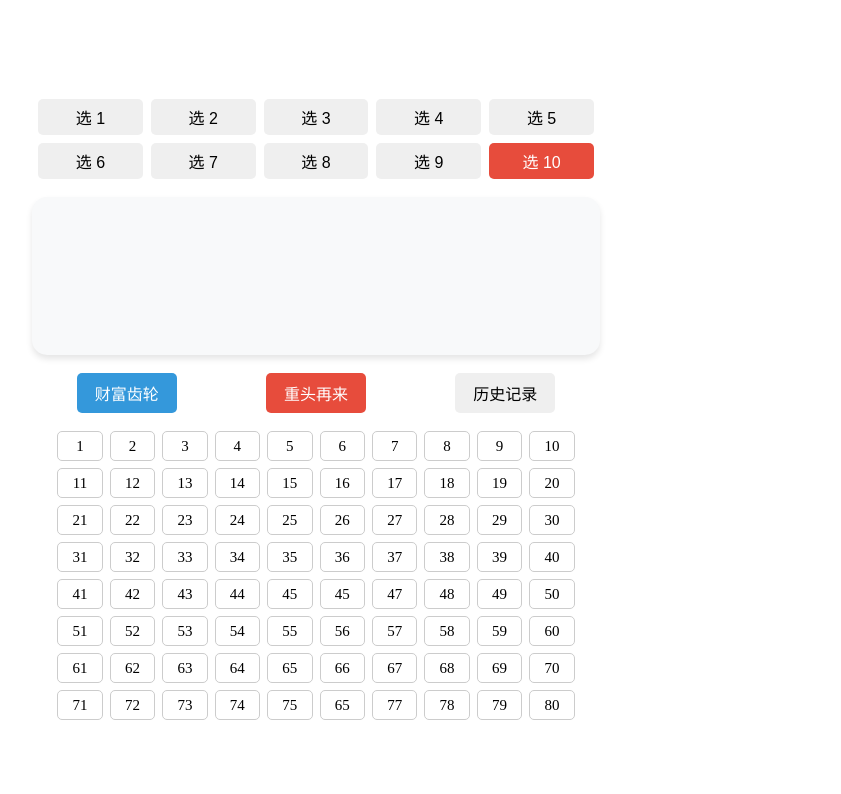
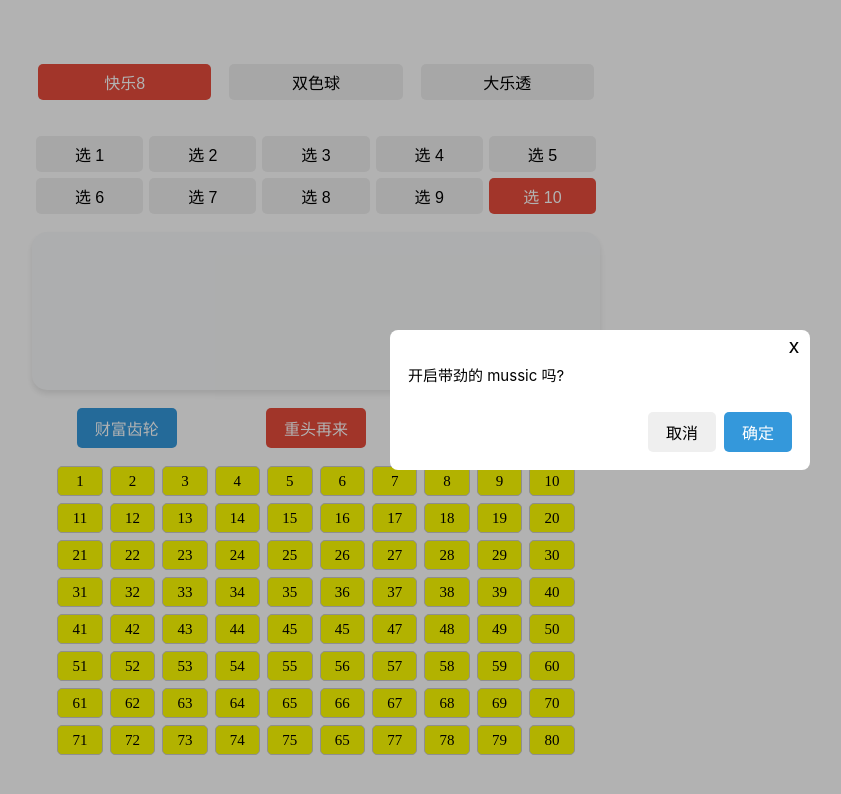
Before and after one commit to xu-kang229/wealth-password, a Vue app: page / in a window 1280 px wide. Shown: the top 794 px of the page, without its empty margins (40-881 px from the left). Built offline with nearby package versions, Linux system fonts and the light colour scheme.

Commit message:
增加音乐

```diff
--- a/src/App.vue
+++ b/src/App.vue
@@ -20,7 +20,9 @@ import { RouterLink, RouterView } from 'vue-router'
   <RouterView />
 </template>
 
-<style scoped>
+<style>
+@import './index.css';
+
 header {
   line-height: 1.5;
   max-height: 100vh;
--- a/src/components/Confirm.vue
+++ b/src/components/Confirm.vue
@@ -1,11 +1,119 @@
 <template>
-  <div class="confirm">
-
+  <div class="confirm" v-if="visible" @click.self="emit('close')">
+    <div class="dialog">
+      <div class="X-box" @click="emit('close')">
+        <div class="close-button">x</div>
+      </div>
+      <div class="content">
+        <slot></slot>
+      </div>
+      <div class="operation">
+        <button style="margin-right: 8px ;" @click="emit('close')">取消</button>
+        <button class="action-blue" @click="confirm">确定</button>
+      </div>
+    </div>
   </div>
 </template>
 
 <script setup>
+import { ref } from 'vue'
+const emit = defineEmits(['close', 'confirm'])
+
+const { visible } = defineProps({
+  visible: {
+    type: Boolean,
+    default: false
+  }
+})
+
+function confirm() {
+  emit('confirm')
+}
+
+
 </script>
 
 <style scoped>
+.confirm {
+  width: 100%;
+  height: 100%;
+  position: fixed;
+  top: 0;
+  bottom: 0;
+  left: 0;
+  right: 0;
+  background-color: rgba(0, 0, 0, 0.3);
+  z-index: 999;
+  color: black;
+}
+
+.confirm .dialog {
+  position: absolute;
+  top: 50%;
+  left: 50%;
+  transform: translate(-50%, -50%);
+  background-color: white;
+  width: 58%;
+  max-width: 420px;
+  padding: 18px;
+  border-radius: 8px;
+}
+
+.confirm .dialog .content {
+  padding: 16px 0;
+  /* padding: 8px 0 16px 0; */
+}
+
+.confirm .dialog .operation {
+  padding-top: 8px;
+  display: flex;
+  justify-content: end;
+}
+
+.confirm .dialog .X-box {
+  position: relative;
+}
+
+.confirm .dialog .X-box .close-button {
+  position: absolute;
+  top: -10px;
+  right: -10px;
+  width: 16px;
+  height: 16px;
+  font-size: 20px;
+  display: flex;
+  justify-content: center;
+  align-items: center;
+  cursor: pointer;
+}
+
+
+/* button {
+  margin: 0 8px;
+  padding: 8px 18px;
+  border: none;
+  border-radius: 5px;
+  font-size: 16px;
+  cursor: pointer;
+  transition: background-color 0.3s ease;
+}
+
+button:hover {
+  opacity: 0.8;
+  color: #aaa;
+}
+
+button:disabled {
+  opacity: 0.5;
+  cursor: not-allowed;
+}
+.action-blue {
+  background-color: #3498db;
+  color: white;
+}
+
+.action-red {
+  background-color: #e74c3c;
+  color: white;
+} */
 </style>
--- a/src/components/Happy8.vue
+++ b/src/components/Happy8.vue
@@ -51,10 +51,23 @@
       </div>
     </div>
   </div>
+
+  <Confirm :visible="confirmVisible" @close="confirmVisible = false" @confirm="confirm">
+    <span>开启带劲的 mussic 吗?</span>
+  </Confirm>
+
+  <!-- <audio ref="musicAudio" src="../assets/双手插兜.mp3" autoplay loop></audio> -->
+  <audio ref="musicAudio">
+    <source src="../assets/双手插兜.mp3" type="audio/mpeg">
+    Your browser does not support the audio element.
+  </audio>
 </template>
 
 <script setup>
 import { ref, computed, onMounted } from 'vue'
+import Confirm from '../components/Confirm.vue'
+
+const musicAudio = ref()
 
 const num = ref([
   "1", "2", "3", "4", "5", "6", "7", "8", "9", "10",
@@ -73,6 +86,7 @@ const selectedList = ref([])
 const isRolling = ref(false)
 const historyList = ref(JSON.parse(localStorage.getItem('historyList')) || [])
 const historyVisible = ref(false)
+const confirmVisible = ref(true)
 
 onMounted(() => {
   reset()
@@ -95,7 +109,7 @@ function callBack(type) {
   console.log('type', array.length, type);
 
   if (array.length !== type) {
-    callBack(type)
+    return callBack(type)
   }
 
   return array
@@ -106,17 +120,8 @@ function roll() {
 
   isRolling.value = true;
   currentStudent.value = null;
-  // 播放选择开始音效
-  // const startSound = new Audio('https://www.soundjay.com/button/beep-07.wav');
-  // startSound.play();
 
   setTimeout(() => {
-    // let array = []
-    // for (let i = 0; i < type.value; i++) {
-    //   const randomIndex = Math.floor(Math.random() * num.value.length);
-
-    //   array.push(num.value[randomIndex])
-    // }
     let array = callBack(type.value)
     array.sort(function(a, b) {
         return a - b; // 升序排序
@@ -156,6 +161,12 @@ function showHistory() {
 }
 function closeDialog() {
   historyVisible.value = false
+}
+
+// 播放音乐
+function confirm() {
+  musicAudio.value.play();
+  confirmVisible.value = false
 }
 </script>
 
@@ -339,17 +350,18 @@ button:disabled {
   line-height: 30px;
   border: 1px solid #ccc;
   border-radius: 5px;
+  background-color: rgb(255, 255, 0);
 }
 
 .selected {
-  background-color: rgba(255, 255, 0, 0.6);
+  background-color: rgba(231, 76, 60, 0.9);
 }
 
 .type {
-  padding: 18px 6px;
+  padding: 18px 4px;
   display: flex;
   flex-wrap: wrap;
-  gap: 8px;
+  gap: 6px;
 }
 
 .type button {
--- /dev/null
+++ b/src/index.css
@@ -0,0 +1,55 @@
+button {
+  padding: 8px 18px;
+  border: none;
+  border-radius: 5px;
+  font-size: 16px;
+  cursor: pointer;
+  transition: background-color 0.3s ease;
+}
+
+button:hover {
+  opacity: 0.8;
+  color: #aaa;
+}
+
+button:disabled {
+  opacity: 0.5;
+  cursor: not-allowed;
+}
+.action-blue {
+  background-color: #3498db;
+  color: white;
+}
+
+.action-red {
+  background-color: #e74c3c;
+  color: white;
+}
+
+        button {
+            padding: 8px 18px;
+            border: none;
+            border-radius: 5px;
+            font-size: 16px;
+            cursor: pointer;
+            transition: background-color 0.3s ease;
+        }
+
+        button:hover {
+            opacity: 0.8;
+        }
+
+        button:disabled {
+            opacity: 0.5;
+            cursor: not-allowed;
+        }
+
+        .action-blue {
+            background-color: #3498db;
+            color: white;
+        }
+
+        .action-red {
+            background-color: #e74c3c;
+            color: white;
+        }
--- a/src/views/HomeView.vue
+++ b/src/views/HomeView.vue
@@ -1,9 +1,47 @@
 <template>
   <main>
-    <Happy8 />
+    <div class="type">
+      <button v-for="item in typeList" :key="item" :class="type === item ? 'action-red' : '' "
+          @click="typeHandle(item)">
+          {{ item }}
+      </button>
+    </div>
+    <Happy8 v-if="type === '快乐8'" />
   </main>
 </template>
 
 <script setup>
+import { ref } from 'vue'
 import Happy8 from '../components/Happy8.vue'
+
+const typeList = ref(['快乐8', '双色球', '大乐透'])
+const type = ref('快乐8')
+
+function typeHandle(value) {
+  type.value = value
+}
 </script>
+
+<style scoped>
+.type {
+  padding: 18px 6px;
+  display: flex;
+  flex-wrap: wrap;
+  gap: 18px;
+}
+
+.type button {
+  display: flex;
+  flex-grow: 1;
+  flex-shrink: 1;
+  flex-basis: 16%;
+  justify-content: center;
+  align-items: center;
+  padding: 6px 6px;
+  border: none;
+  border-radius: 5px;
+  font-size: 16px;
+  cursor: pointer;
+  transition: background-color 0.3s ease;
+}
+</style>
```
